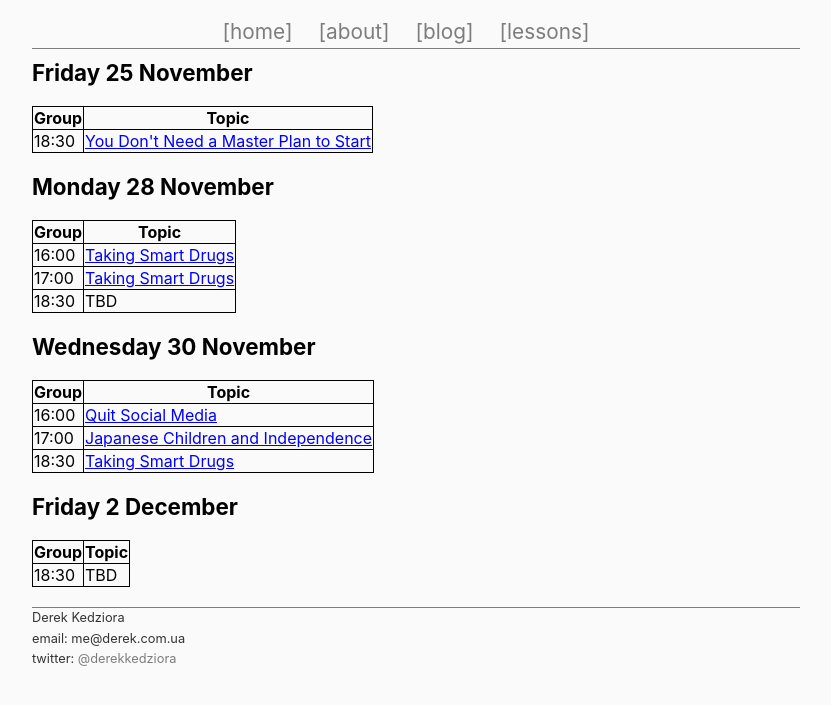
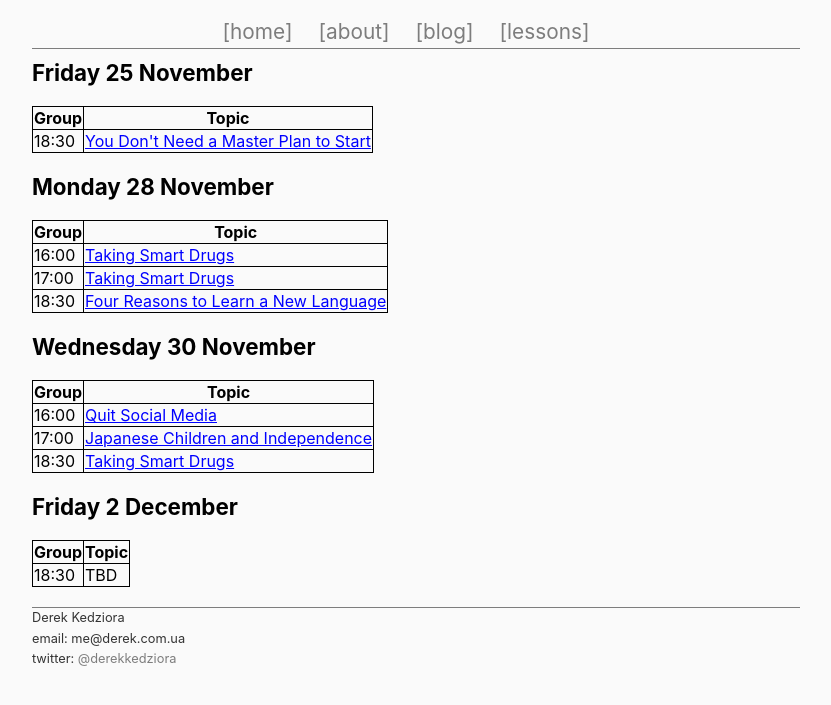
Before and after one commit to ZeroDeth/derekkedziora.github.io, a Jekyll site: the page built from files/schedules/helpware-schedule.html, in a window 1280 px wide. Shown: the top 705 px of the page, without its empty margins (224-1055 px from the left). Built offline with Jekyll 4.4.1, drawn with Linux system fonts in a browser that asks for light colours.

Commit message:
format fix

```diff
--- a/files/schedules/helpware-schedule.html
+++ b/files/schedules/helpware-schedule.html
@@ -32,7 +32,7 @@ permalink: "/schedule/helpware"
   </tr>
   <tr>
     <td>18:30</td>
-    <td>TBD</td>
+    <td><a href="http://derek.com.ua/lessons/TED-learning-lang" target="_blank">Four Reasons to Learn a New Language</a></td>
   </tr>
 </table>
 
```
